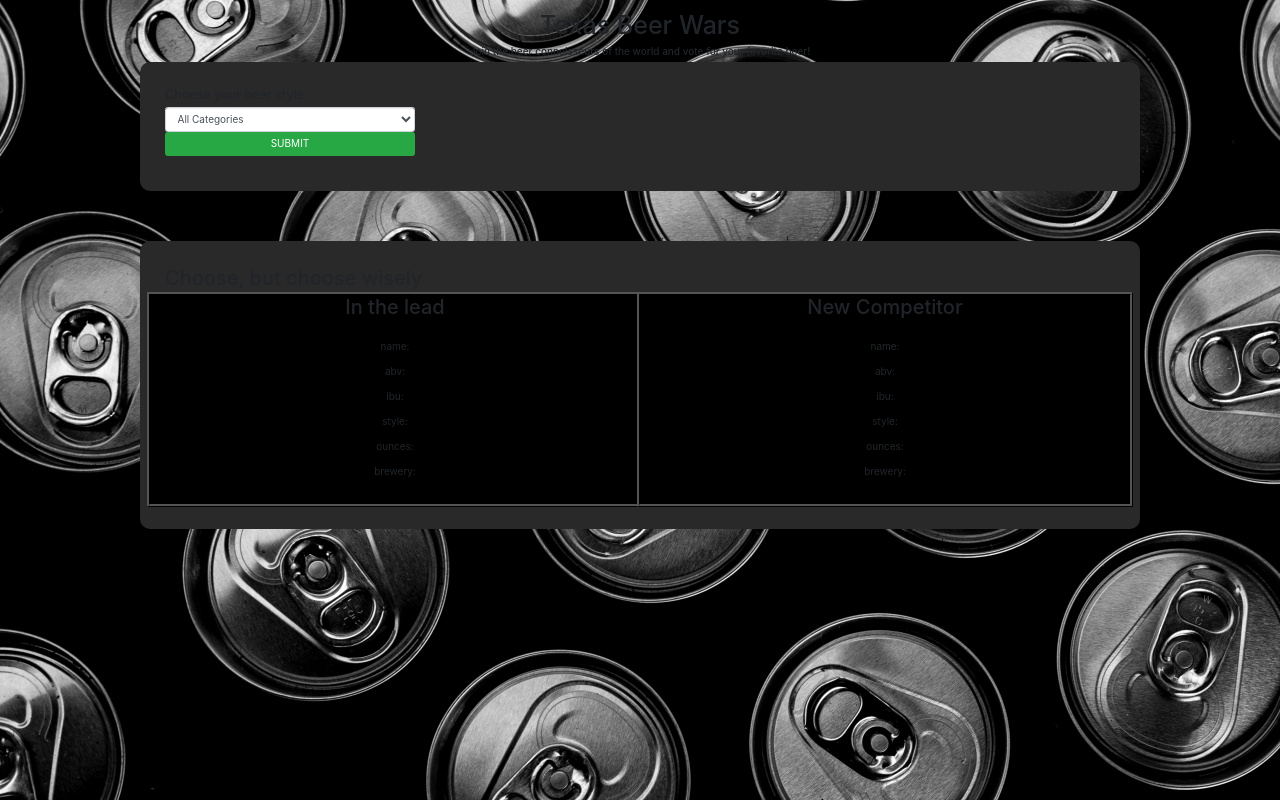
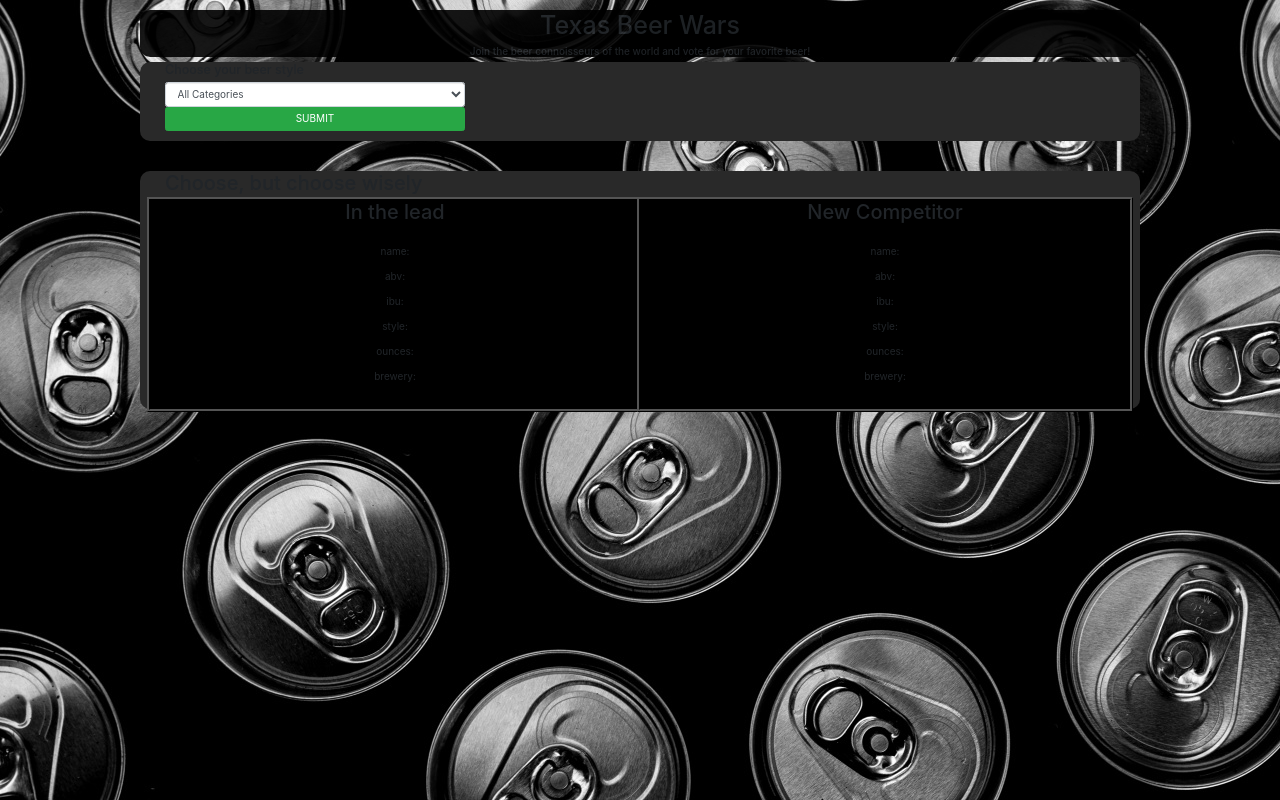
Before and after one commit to coreybrooks/beer-ranker, a website: page public/index.html in a window 1280 px wide. Drawn offline with nearby package versions, Linux system fonts and the light colour scheme.

Commit message:
some style changes

```diff
--- a/public/assets/style/style.css
+++ b/public/assets/style/style.css
@@ -2,14 +2,21 @@ body {
 	background-image: url("./../images/beer-cans.jpg");
 	padding: 10px;
 }
-
+.welcome {
+	background-color: black;
+	width: 100%;
+	max-width: 1000px;
+	margin: auto;
+	opacity: 0.9;
+    border-radius: 10px;
+}
 .container {
 	background-color: #292929;
 	border-radius: 10px;
 	width: 100%;
 	max-width: 1000px;
-	padding: 25px;
-	margin-bottom: 20px;
+	padding-left: 25px;
+	padding-right: 25px;
 }
 
 .beerContainer1 {
@@ -25,7 +32,7 @@ body {
 
 #formCategory {
 	width: 100%;
-	max-width: 250px;
+	max-width: 300px;
 }
 
 #submitCategory {
```
Also changed, not shown: controllers/beer-api-controller.js (+7 -0 lines), public/index.html (+0 -6 lines).
